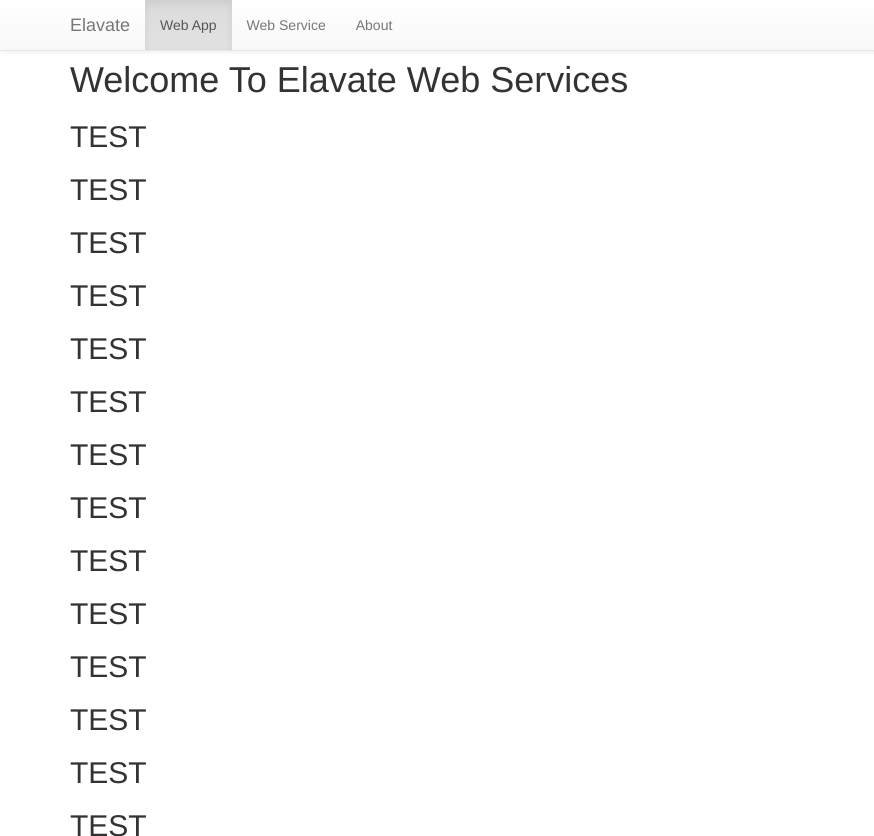
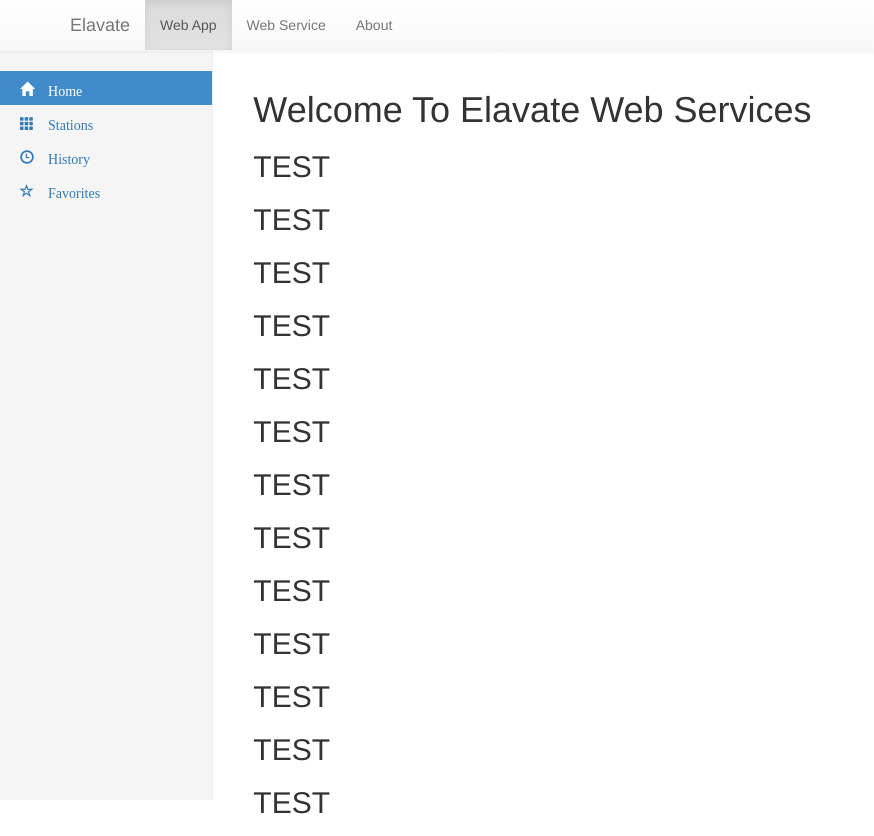
Before and after one commit to Ash-Bash/elavate-project, a website: page public/webapp.html in a window 1280 px wide. Shown: the top 836 px of the page, without its empty margins (0-874 px from the left). Drawn offline with nearby package versions, Linux system fonts and the light colour scheme.

Commit message:
More Improvements. Started Work on WebApp. Added Dashboard.css to project

```diff
--- /dev/null
+++ b/public/css/dashboard.css
@@ -0,0 +1,105 @@
+/*
+ * Base structure
+ */
+
+/* Move down content because we have a fixed navbar that is 50px tall */
+body {
+  padding-top: 50px;
+}
+
+
+/*
+ * Global add-ons
+ */
+
+.sub-header {
+  padding-bottom: 10px;
+  border-bottom: 1px solid #eee;
+}
+
+/*
+ * Top navigation
+ * Hide default border to remove 1px line.
+ */
+.navbar-fixed-top {
+  border: 0;
+}
+
+/*
+ * Sidebar
+ */
+
+/* Hide for mobile, show later */
+.sidebar {
+  display: none;
+}
+@media (min-width: 768px) {
+  .sidebar {
+    position: fixed;
+    top: 51px;
+    bottom: 0;
+    left: 0;
+    z-index: 1000;
+    display: block;
+    padding: 20px;
+    overflow-x: hidden;
+    overflow-y: auto; /* Scrollable contents if viewport is shorter than content. */
+    background-color: #f5f5f5;
+    border-right: 1px solid #eee;
+  }
+}
+
+/* Sidebar navigation */
+.nav-sidebar {
+  margin-right: -21px; /* 20px padding + 1px border */
+  margin-bottom: 20px;
+  margin-left: -20px;
+}
+.nav-sidebar > li > a {
+  padding-right: 20px;
+  padding-left: 20px;
+}
+.nav-sidebar > .active > a,
+.nav-sidebar > .active > a:hover,
+.nav-sidebar > .active > a:focus {
+  color: #fff;
+  background-color: #428bca;
+}
+
+
+/*
+ * Main content
+ */
+
+.main {
+  padding: 20px;
+}
+@media (min-width: 768px) {
+  .main {
+    padding-right: 40px;
+    padding-left: 40px;
+  }
+}
+.main .page-header {
+  margin-top: 0;
+}
+
+
+/*
+ * Placeholder dashboard ideas
+ */
+
+.placeholders {
+  margin-bottom: 30px;
+  text-align: center;
+}
+.placeholders h4 {
+  margin-bottom: 0;
+}
+.placeholder {
+  margin-bottom: 20px;
+}
+.placeholder img {
+  display: inline-block;
+  border-radius: 50%;
+}
--- a/public/webapp.html
+++ b/public/webapp.html
@@ -4,6 +4,9 @@
         <!--BOOTSTRAP-->
         <!-- Latest compiled and minified CSS -->
         <link rel="stylesheet" type="text/css" href="frameworks/bootstrap/dist/css/bootstrap.min.css"/>
+
+        <!-- Custom styles for this template -->
+        <link href="css/dashboard.css" rel="stylesheet">
 
         <!-- Optional theme -->
         <link rel="stylesheet" type="text/css" href="frameworks/bootstrap/dist/css/bootstrap-theme.min.css"/>
@@ -32,9 +35,17 @@
                 </div><!--/.nav-collapse -->
             </div>
         </nav>
-        <br>
-        <br>
-        <div class="container">
+        <div class="container-fluid">
+            <div class="row">
+                <div class="col-sm-3 col-md-2 sidebar">
+                    <ul class="nav nav-sidebar">
+                        <li class="active"><a href="#"><span class="glyphicon glyphicon-home" aria-hidden="true"> Home</span></a></li>
+                        <li><a href="#"><span class="glyphicon glyphicon-th" aria-hidden="true"> Stations</span></a></li>
+                        <li><a href="#"><span class="glyphicon glyphicon-time" aria-hidden="true"> History</span></a></li>
+                        <li><a href="#"><span class="glyphicon glyphicon-star-empty" aria-hidden="true"> Favorites</span></a></li>
+                    </ul>
+                </div>
+                <div class="col-sm-9 col-sm-offset-3 col-md-offset-2 main">
                     <!--TITLE-->
                     <h1>Welcome To Elavate Web Services</h1>
                     <h2>TEST</h2>
@@ -94,6 +105,14 @@
                     <h2>TEST</h2>
                     <h2>TEST</h2>
                 </div>
+            </div>
+        </div>
         <script src="frameworks/angular/angular.min.js"></script>
+        <!-- Bootstrap core JavaScript
+        ================================================== -->
+        <!-- Placed at the end of the document so the pages load faster -->
+        <script src="https://ajax.googleapis.com/ajax/libs/jquery/1.11.3/jquery.min.js"></script>
+        <script>window.jQuery || document.write('<script src="../../assets/js/vendor/jquery.min.js"><\/script>')</script>
+        <script src="frameworks/bootstrap/dist/js/bootstrap.min.js"></script>
     </body>
 </html>
```
Also changed, not shown: public/about.html (+2 -2 lines), 1 other file. Lines whose indentation alone changed are shown as unchanged.
